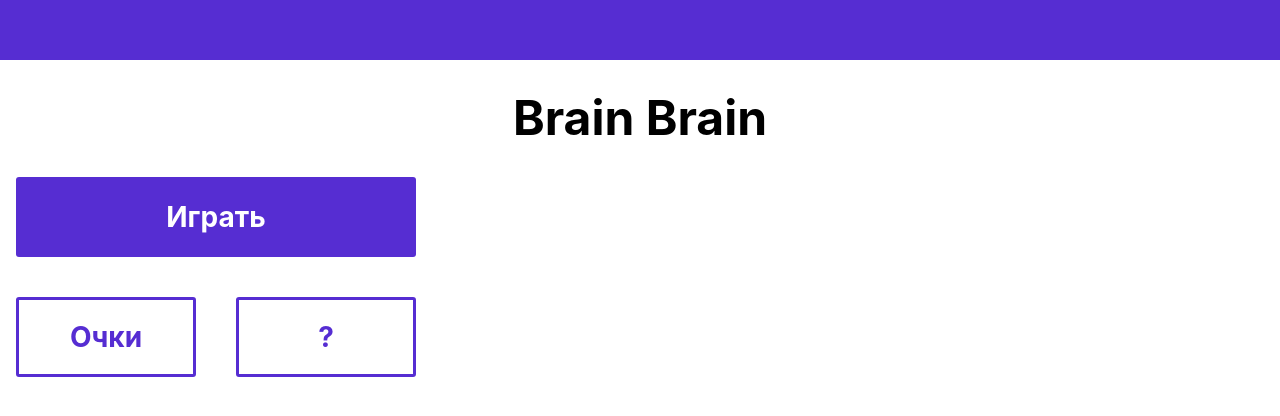
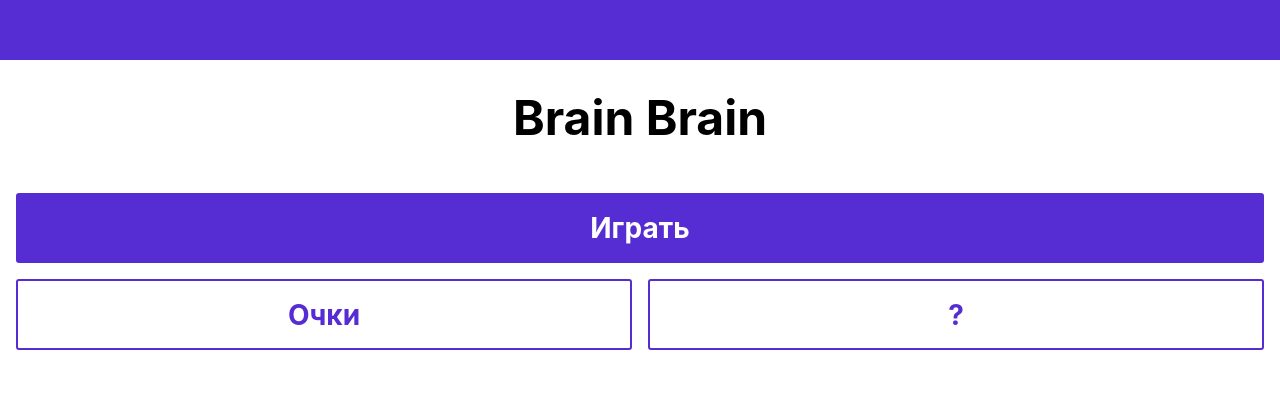
Before and after one commit to notivri/brain-games, a Vue app: page / in a window 1280 px wide. Shown: the part 300-716 px from the top of the page. Built offline with nearby package versions, Linux system fonts and the light colour scheme.

Commit message:
Add game pages

```diff
--- a/src/app/router/router.js
+++ b/src/app/router/router.js
@@ -18,7 +18,13 @@ const router = createRouter({
         {
           path: "select",
           name: "gameSelect",
-          component: () => import("../../pages/gameSelect.vue"),
+          component: () => import("../../pages/selectPage.vue"),
+          meta: { showHeader: true },
+        },
+        {
+          path: "game",
+          name: "gamePage",
+          component: () => import("../../pages/gamePage.vue"),
           meta: { showHeader: true },
         },
       ],
--- a/src/app/styles/main.css
+++ b/src/app/styles/main.css
@@ -14,6 +14,11 @@ body {
   margin: 0;
   min-width: 320px;
   min-height: 100vh;
+}
+
+a {
+  color: inherit;
+  text-decoration: none;
 }
 
 h1 {
--- /dev/null
+++ b/src/pages/gamePage.vue
@@ -0,0 +1,61 @@
+<template>
+  <div class="wrapper">
+    <h2>Название игры</h2>
+    <div class="boxes">
+      <div class="box" />
+      <div class="box" />
+      <div class="box" />
+    </div>
+  </div>
+
+  <div class="task">Пример:</div>
+  <div class="buttons">
+    <basicInput></basicInput>
+    <basicButton class="bold">Ответить</basicButton>
+  </div>
+</template>
+
+<script setup>
+  import basicButton from "../shared/ui/basicButton.vue"
+  import basicInput from "../shared/ui/basicInput.vue"
+</script>
+
+<style scoped>
+  .wrapper {
+    display: flex;
+    flex-direction: row;
+    justify-content: space-between;
+    align-items: center;
+    margin: 1rem 2rem;
+  }
+
+  .boxes {
+    display: flex;
+    gap: 1rem;
+  }
+
+  .box {
+    height: 1.5rem;
+    width: 1.5rem;
+    border: 2px solid #562dd2;
+  }
+
+  .task {
+    height: 10rem;
+    margin: 0 2rem;
+    text-align: center;
+    padding-top: 1rem;
+    background-color: #ffffff;
+    border: solid 2px #562dd2;
+    border-radius: 2px;
+    font-weight: bold;
+  }
+
+  .buttons {
+    height: 10px;
+    display: flex;
+    flex-direction: column;
+    gap: 1rem;
+    margin: 2rem;
+  }
+</style>
--- a/src/pages/gameSelect.vue
+++ /dev/null
@@ -1,29 +0,0 @@
-<template>
-  <div class="grid-wrapper">
-    <basicCard>Game Name</basicCard>
-    <basicCard>Game Name</basicCard>
-    <basicCard>Game Name</basicCard>
-    <basicCard>Game Name</basicCard>
-    <basicCard>Game Name</basicCard>
-    <basicCard>Game Name</basicCard>
-  </div>
-</template>
-
-<script setup>
-  import basicCard from "../shared/ui/basicCard.vue"
-</script>
-
-<style scoped>
-  .grid-wrapper {
-    display: grid;
-    grid-template-columns: 1fr 1fr;
-    gap: 2rem;
-    justify-items: center;
-    align-items: center;
-    width: 100%;
-    max-width: 32rem;
-    margin: 0 auto;
-    padding: 2rem; /* такой же, как gap */
-    box-sizing: border-box;
-  }
-</style>
--- a/src/pages/mainPage.vue
+++ b/src/pages/mainPage.vue
@@ -4,14 +4,16 @@
   <div class="wrapper">
     <div class="grid-wrapper">
       <router-link to="/select" class="wide">
-        <basicButton>Играть</basicButton>
+        <basicButton class="h"> Играть </basicButton>
       </router-link>
-      <router-link to="/select" class="half">
-        <basicButton class="white"> Очки </basicButton>
-      </router-link>
-      <router-link to="/select" class="half">
-        <basicButton class="white"> ? </basicButton>
-      </router-link>
+      <div class="flex-row">
+        <router-link to="/select" class="half">
+          <basicButton class="white h"> Очки </basicButton>
+        </router-link>
+        <router-link to="/select" class="half">
+          <basicButton class="white h"> ? </basicButton>
+        </router-link>
+      </div>
     </div>
   </div>
 </template>
@@ -25,7 +27,6 @@
     height: 45vh;
     width: 100%;
     background-color: #562dd2;
-    margin: 0 auto;
     display: block;
   }
 
@@ -34,22 +35,32 @@
     font-size: 36pt;
   }
 
+  .wrapper {
+    padding: 1rem;
+  }
+
   .grid-wrapper {
-    display: grid;
-    grid-template-columns: 1fr 1fr;
-    grid-template-rows: auto auto;
-    gap: 2.5rem;
+    display: flex;
+    flex-direction: column;
+    gap: 1rem;
     width: 100%;
-    max-width: 25rem;
-    margin-left: 1rem;
-    margin-right: 1rem;
+    align-items: stretch;
   }
 
   .wide {
-    grid-column: 1 / span 2;
+    width: 100%;
+  }
+
+  .flex-row {
+    display: flex;
+    gap: 1rem;
   }
 
   .half {
+    flex: 1 1 0;
     width: 100%;
+    margin: 0;
+    padding: 0;
+    display: block;
   }
 </style>
--- /dev/null
+++ b/src/pages/selectPage.vue
@@ -0,0 +1,37 @@
+<template>
+  <div class="grid-wrapper">
+    <router-link v-for="game in games" to="/game" :key="game.name">
+      <basicCard>
+        {{ game.name }}
+      </basicCard>
+    </router-link>
+  </div>
+</template>
+
+<script setup>
+  import basicCard from "../shared/ui/basicCard.vue"
+
+  const games = [
+    { name: "Game 1" },
+    { name: "Game 2" },
+    { name: "Game 3" },
+    { name: "Game 4" },
+    { name: "Game 5" },
+    { name: "Game 6" },
+  ]
+</script>
+
+<style scoped>
+  .grid-wrapper {
+    display: grid;
+    grid-template-columns: repeat(auto-fit, minmax(10rem, 2fr));
+    justify-items: center;
+    align-items: center;
+    width: 100%;
+    max-width: 64rem;
+    gap: clamp(1rem, 4vw, 2rem);
+    padding: clamp(1rem, 4vw, 2rem);
+    padding-top: clamp(1rem, 5vw, 3rem);
+    box-sizing: border-box;
+  }
+</style>
--- a/src/shared/ui/basicButton.vue
+++ b/src/shared/ui/basicButton.vue
@@ -6,18 +6,29 @@
 
 <style>
   button {
-    height: 5rem;
     width: 100%;
-    min-width: 8rem;
+    max-height: 5rem;
     background-color: #562dd2;
     border-radius: 3px;
     color: white;
+  }
+
+  .white {
+    background-color: white;
+    border: solid 2px #562dd2;
+    color: #562dd2;
+  }
+
+  .h {
     font-weight: 700;
     font-size: 21pt;
   }
-  .white {
-    background-color: white;
-    border: solid 3px #562dd2;
-    color: #562dd2;
+
+  .bold {
+    font-weight: 700;
+  }
+
+  button:active {
+    transform: scale(0.98);
   }
 </style>
--- a/src/shared/ui/basicCard.vue
+++ b/src/shared/ui/basicCard.vue
@@ -1,14 +1,25 @@
 <template>
   <div class="card">
-    <div class="logo"></div>
+    <div class="logo" />
     <p><slot /></p>
   </div>
 </template>
 
 <style scoped>
+  .card {
+    display: flex;
+    flex-direction: column;
+    align-items: center;
+    justify-content: center;
+  }
+
   .logo {
-    height: 10rem;
-    width: 10rem;
+    width: 40vw;
+    max-width: 10rem;
+    min-width: 6rem;
+    height: 40vw;
+    max-height: 10rem;
+    min-height: 6rem;
     background-color: #ffffff;
     outline: solid 3px #562dd2;
     border-radius: 3px;
@@ -16,7 +27,8 @@
 
   p {
     margin-top: 1rem;
-    font-size: 12pt;
+    font-size: 1.1rem;
     text-align: center;
+    word-break: break-word;
   }
 </style>
--- /dev/null
+++ b/src/shared/ui/basicInput.vue
@@ -0,0 +1,21 @@
+<template>
+  <input type="text" />
+</template>
+
+<style scoped>
+  input {
+    background-color: #ffffff;
+    border: solid 2px #562dd2;
+    border-radius: 3px;
+    color: black;
+    box-sizing: border-box;
+    font-size: 16pt;
+    padding: 0.3rem;
+  }
+
+  input:focus {
+    outline: none;
+    border: solid 2px #562dd2;
+    box-shadow: 0 0 5px rgba(86, 45, 210, 0.5);
+  }
+</style>
```
